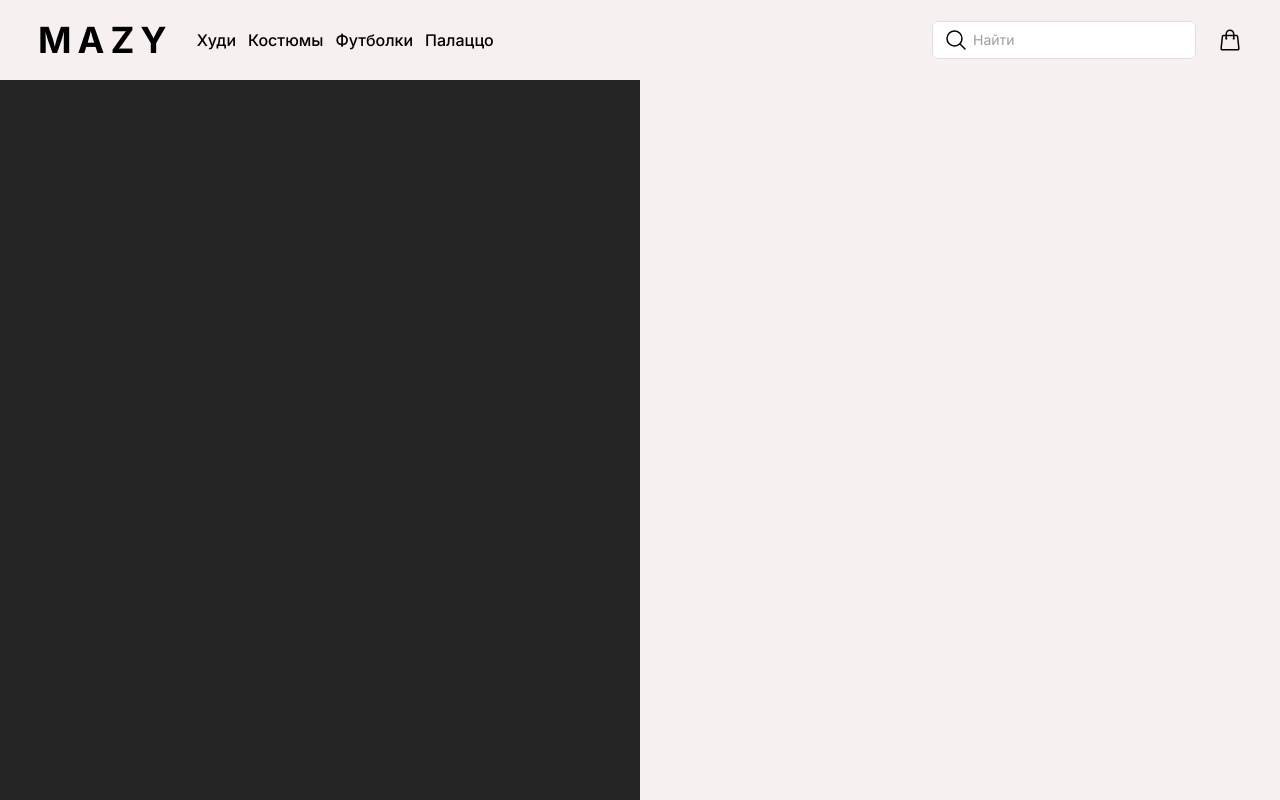
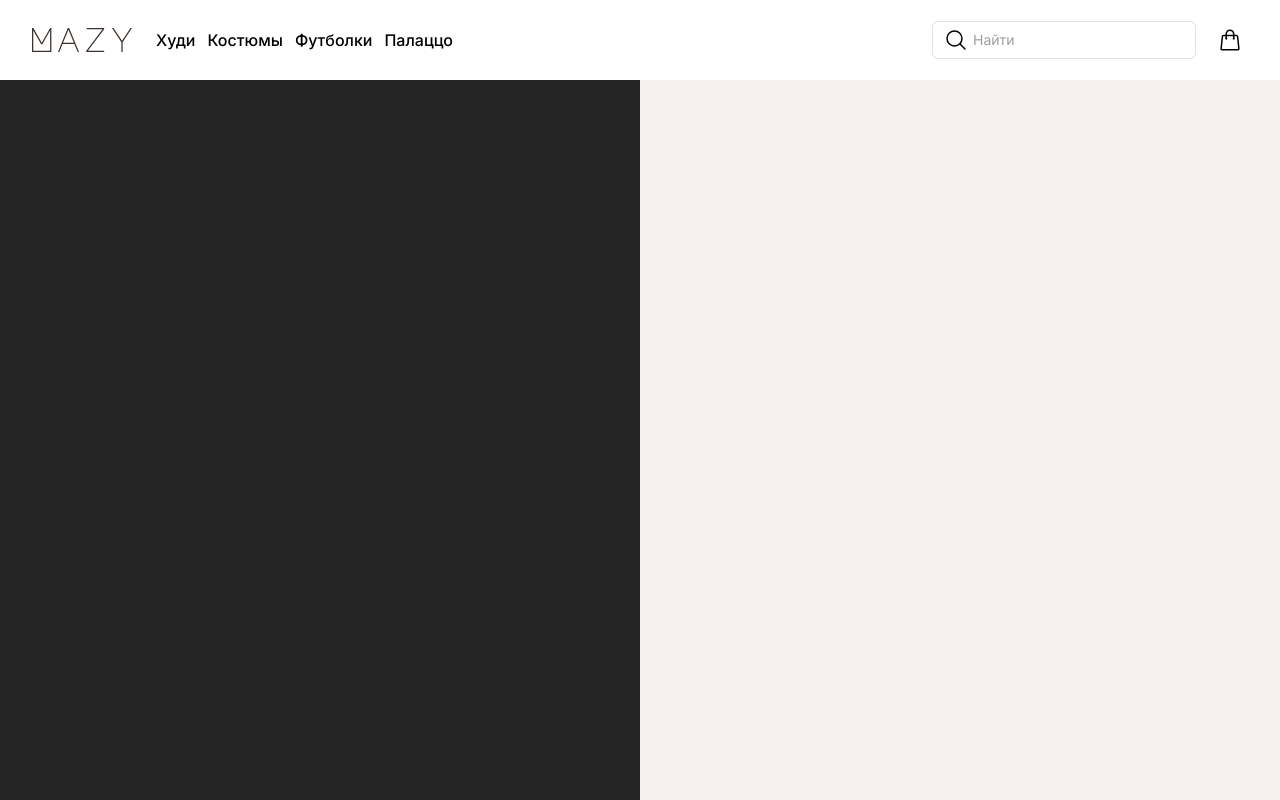
Before and after one commit to Lebedev-023046/online-shop, a Next.js app: page / in a window 1280 px wide. Shown: the top 800 px of the page. Built offline with nearby package versions, Linux system fonts and the light colour scheme.

Commit message:
refactor: modify header

```diff
--- a/components/Header/Header.tsx
+++ b/components/Header/Header.tsx
@@ -7,12 +7,20 @@ import { Search } from "./Search";
 
 export default function Header() {
   return (
-    <div className=" h-[5rem] w-full  bg-soft">
-      <div className="m-auto flex h-full w-[95%] items-center gap-10 ">
+    <header className="h-[5rem] w-full">
+      <div className="m-auto flex h-full w-[95%] items-center ">
         {/* left side */}
         <div className="flex items-center gap-6">
-          <h1 className="flex-center h-full text-center indent-1.5 font-bold tracking-[0.375rem] sm:text-2xl lg:text-4xl">
-            <Link href="/">MAZY</Link>
+          <h1 className="h-full text-center indent-1.5 font-bold tracking-[0.375rem] sm:text-2xl lg:text-4xl">
+            <Link href="/">
+              <Image
+                className="h-full w-full"
+                src="/header/logo.svg"
+                alt="logo-icon"
+                width={24}
+                height={24}
+              />
+            </Link>
           </h1>
           <Navigation />
         </div>
@@ -29,6 +37,6 @@ export default function Header() {
           </button>
         </div>
       </div>
-    </div>
+    </header>
   );
 }
--- a/components/Header/Navigation.tsx
+++ b/components/Header/Navigation.tsx
@@ -6,12 +6,12 @@ import { navigation } from "@/constants/navigation";
 export function Navigation() {
   return (
     <nav>
-      <div className="flex h-full space-x-3">
+      <div className="hidden h-full  space-x-3 md:flex">
         {navigation.map((navItem, index) => (
           <Link
             key={index}
             href={navItem.link}
-            className="relative rounded-md py-1 font-medium before:absolute before:bottom-0 before:block before:h-[2px] before:w-0 before:bg-black before:transition-all before:duration-300 hover:border-black before:hover:w-full"
+            className="pseudo-underline relative rounded-md py-1 font-medium"
           >
             {navItem.item}
           </Link>
```
Also changed, not shown: public/header/logo.svg (added).
